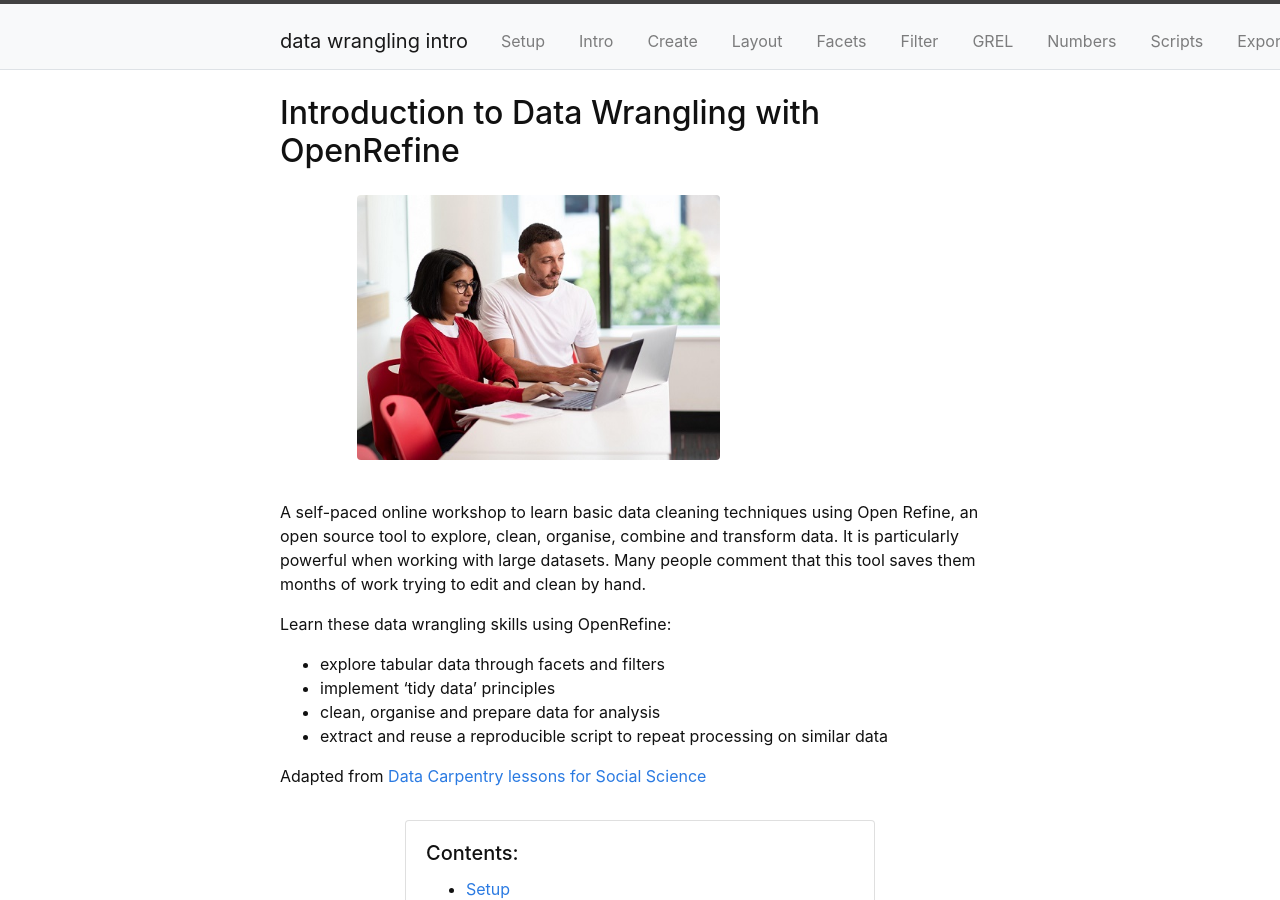
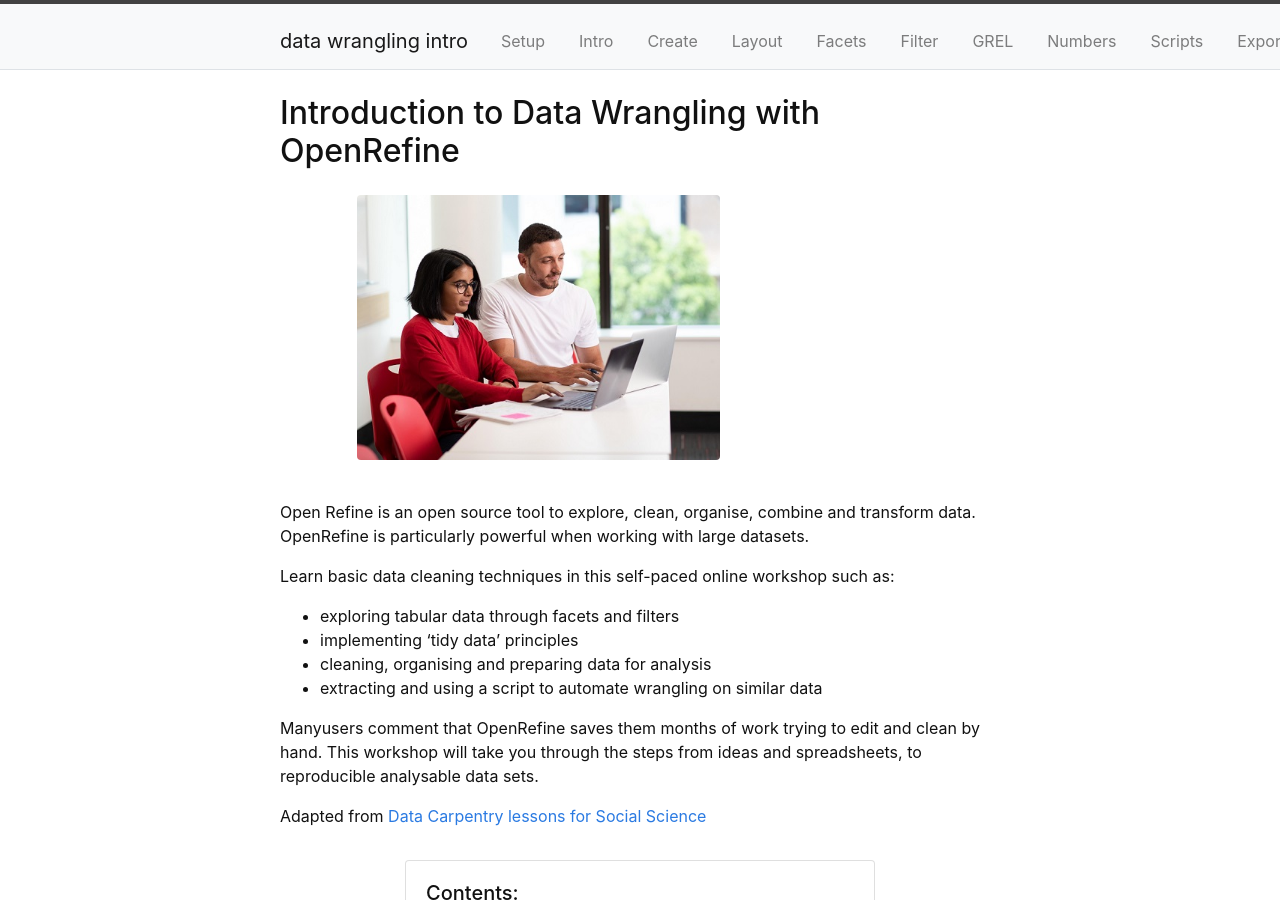
Before and after one commit to GULibrarySandbox/intro-data-wrangle, a Jekyll site: the page built from index.md, in a window 1280 px wide and 900 px high. Built offline with Jekyll 4.4.1, drawn with Linux system fonts in a browser that asks for light colours.

Commit message:
Update index.md

```diff
--- a/index.md
+++ b/index.md
@@ -7,13 +7,16 @@ layout: default
 
 {% include figure.html img="GC_Campus_LM-3181.jpg" alt="intro image here" caption="" width="75%" %}
 
-A self-paced online workshop to learn basic data cleaning techniques using Open Refine, an open source tool to explore, clean, organise, combine and transform data. It is particularly powerful when working with large datasets. Many people comment that this tool saves them months of work trying to edit and clean by hand.
+Open Refine is an open source tool to explore, clean, organise, combine and transform data. OpenRefine is particularly powerful when working with large datasets.
 
-Learn these data wrangling skills using OpenRefine:
-- explore tabular data through facets and filters
-- implement ‘tidy data' principles
-- clean, organise and prepare data for analysis
-- extract and reuse a reproducible script to repeat processing on similar data
+Learn basic data cleaning techniques in this self-paced online workshop such as:
+
+- exploring tabular data through facets and filters
+- implementing ‘tidy data' principles
+- cleaning, organising and preparing data for analysis
+- extracting and using a script to automate wrangling on similar data
+
+Manyusers comment that OpenRefine saves them months of work trying to edit and clean by hand. This workshop will take you through the steps from ideas and spreadsheets, to reproducible analysable data sets.
 
 Adapted from [Data Carpentry lessons for Social Science](https://datacarpentry.org/lessons/#social-science-curriculum/)
 
```
